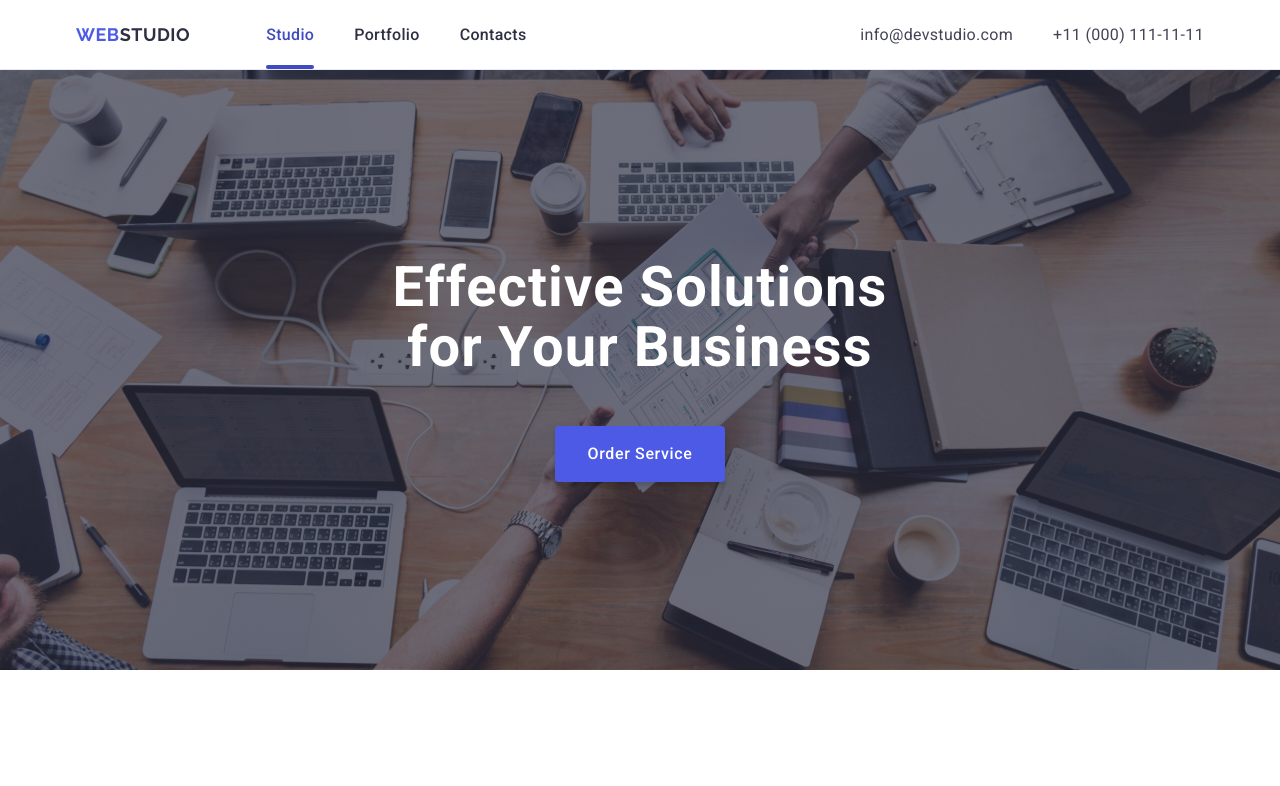
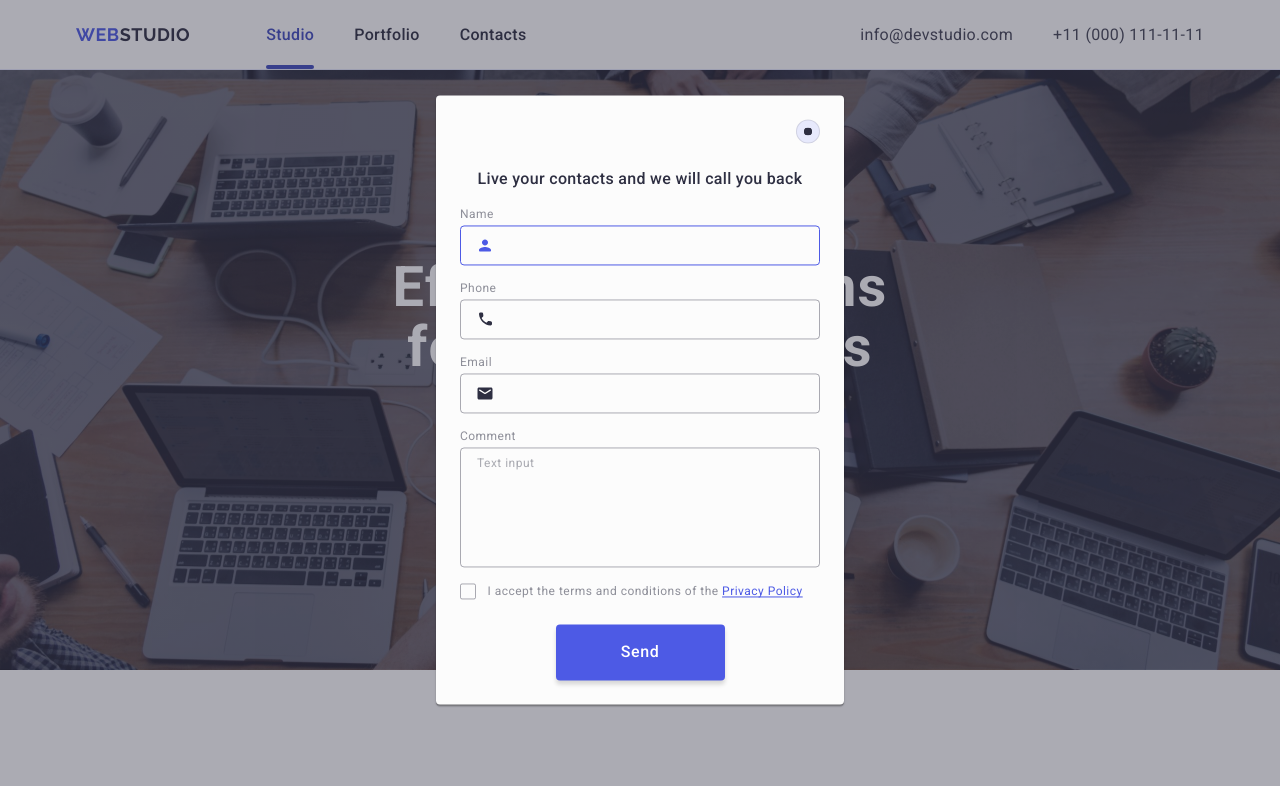
Before and after one commit to kopasovska/goit-markup-hw-05, a plain HTML site: page index.html in a window 1280 px wide. Shown: the top 786 px of the page. Drawn offline with nearby package versions, Linux system fonts and the light colour scheme.

Commit message:
Final corrections

```diff
--- a/css/styles.css
+++ b/css/styles.css
@@ -664,7 +664,7 @@ input {
     left: 16px;
     fill: #2e2f42;
     transform: translateY(-50%);
-    fill: 250ms cubic-bezier(0.4, 0, 0.2, 1)
+    transition: fill 250ms cubic-bezier(0.4, 0, 0.2, 1);
 }
 
 .form-input {
@@ -685,6 +685,10 @@ input {
 
 .form-input:focus + svg {
     fill: #4d5ae5;
+}
+
+.textarea-container {
+    margin-bottom: 16px;
 }
 
 .form-textarea {
@@ -717,7 +721,6 @@ input {
 }
 
 .checkbox-container {
-    margin-top: 16px;
     margin-bottom: 24px;
 }
 
@@ -736,7 +739,7 @@ input {
     margin-right: 8px;
 }
 
-input[type="checkbox"]:checked .box {
+.checkbox-container input[type="checkbox"]:checked + .form-label .box {
     background-color: #404bbf;
     border: none;
     fill: #F4F4FD;
--- a/index.html
+++ b/index.html
@@ -425,7 +425,7 @@
         </div>
     </footer>
 
-    <div class="modal-overlay">
+    <div class="modal-overlay is-open">
         <div class="modal">
             <button type="button" class="close-modal">
                 <svg class="close-modal-icon" width="8" height="8">
@@ -435,11 +435,11 @@
             <p class="form-title">Live your contacts and we will call you back</p>
             <form class="order-service-form">
                 <div class="form-field">
-                    <label class="form-label" for="user_name">
+                    <label class="form-label" for="user-name">
                         Name
                     </label>
                     <div class="form-input-wrap">
-                        <input type="text" name="user_name" id="user_name" class="form-input" autofocus />
+                        <input type="text" name="user-name" id="user-name" class="form-input" autofocus />
                         <svg class="form-icon" width="18" height="24">
                             <use href="./images/icons.svg#icon-person"></use>
                         </svg>
@@ -467,7 +467,7 @@
                         </svg>
                     </div>
                 </div>
-                <div class="form-field">
+                <div class="form-field textarea-container">
                     <label class="form-label" for="user-comment">
                         Comment
                     </label>
```
Also changed, not shown: images/close.svg (added), images/icons.svg.
